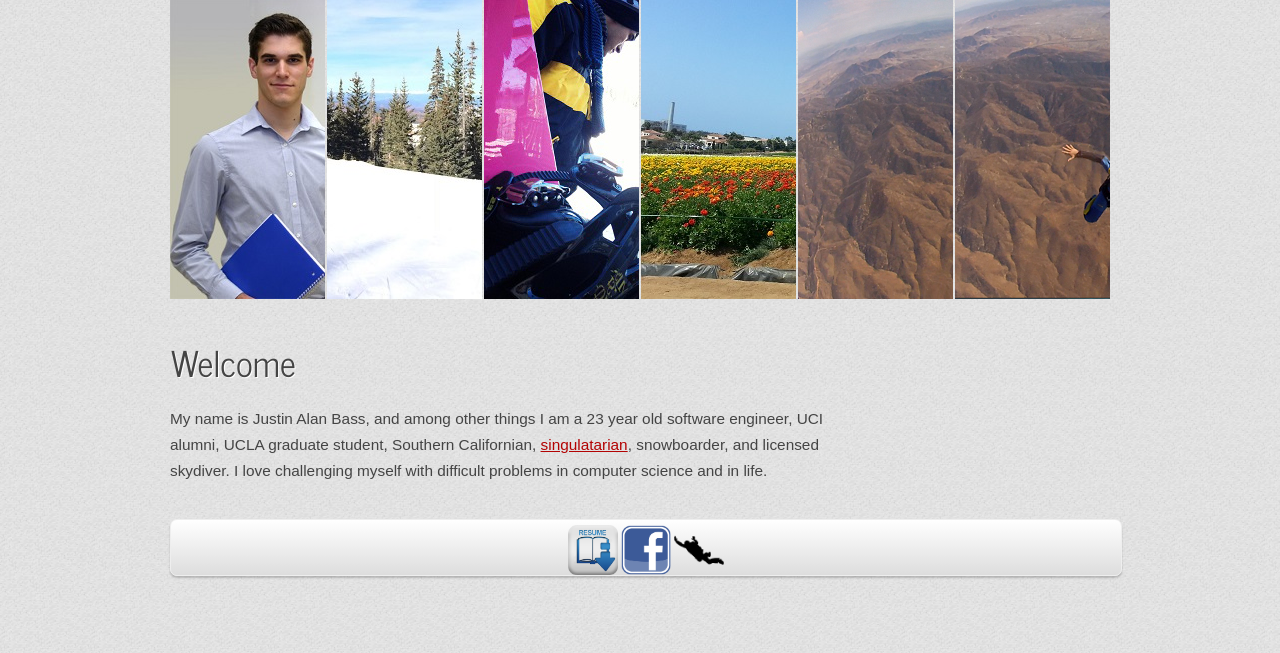
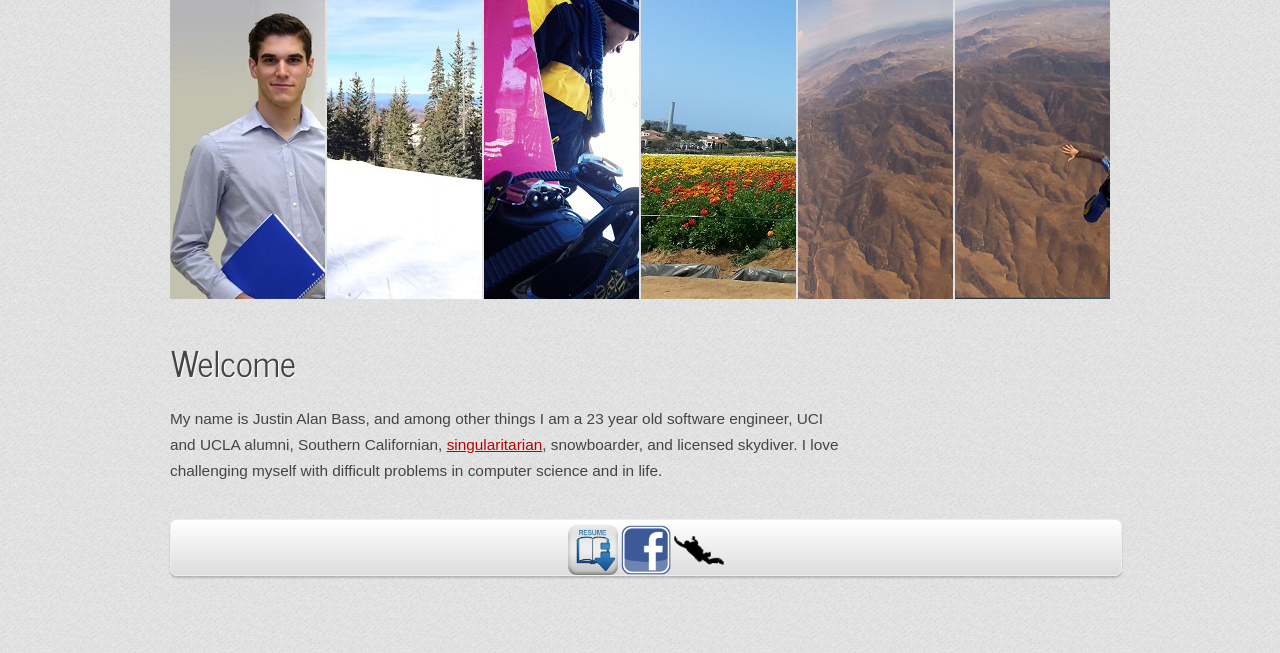
Before and after one commit to justinbass/justinalanbass_website, a PHP site: page / in a window 1280 px wide. Shown: the part 177-830 px from the top of the page. Run offline with PHP 8.4, Linux system fonts and the light colour scheme; data that the repository does not hold is empty.

Commit message:
Changed typo

```diff
--- a/index.php
+++ b/index.php
@@ -20,8 +20,8 @@ $body =
 "
 <h1>Welcome</h1>
 <p>My name is Justin Alan Bass, and among other things I am a " . $age .
-" year old software engineer, UCI alumni, UCLA graduate student, Southern Californian, <a href=\"" . $IEEI .
-"\">singulatarian</a>, snowboarder, and licensed skydiver. I love challenging myself with difficult problems in computer science and in life.</p>
+" year old software engineer, UCI and UCLA alumni, Southern Californian, <a href=\"" . $IEEI .
+"\">singularitarian</a>, snowboarder, and licensed skydiver. I love challenging myself with difficult problems in computer science and in life.</p>
 ";
 
 if ($detect->isMobile()) {
```
